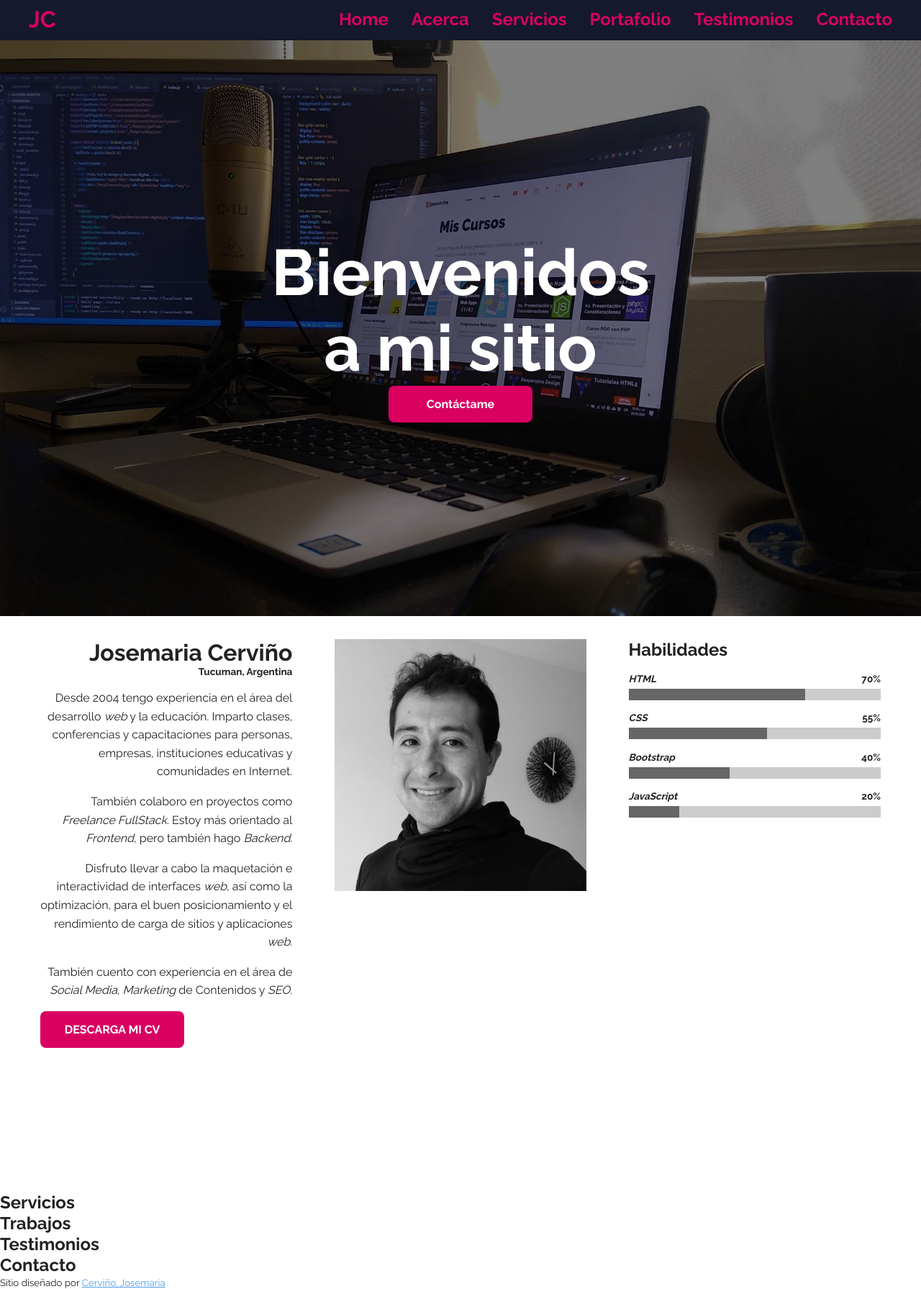
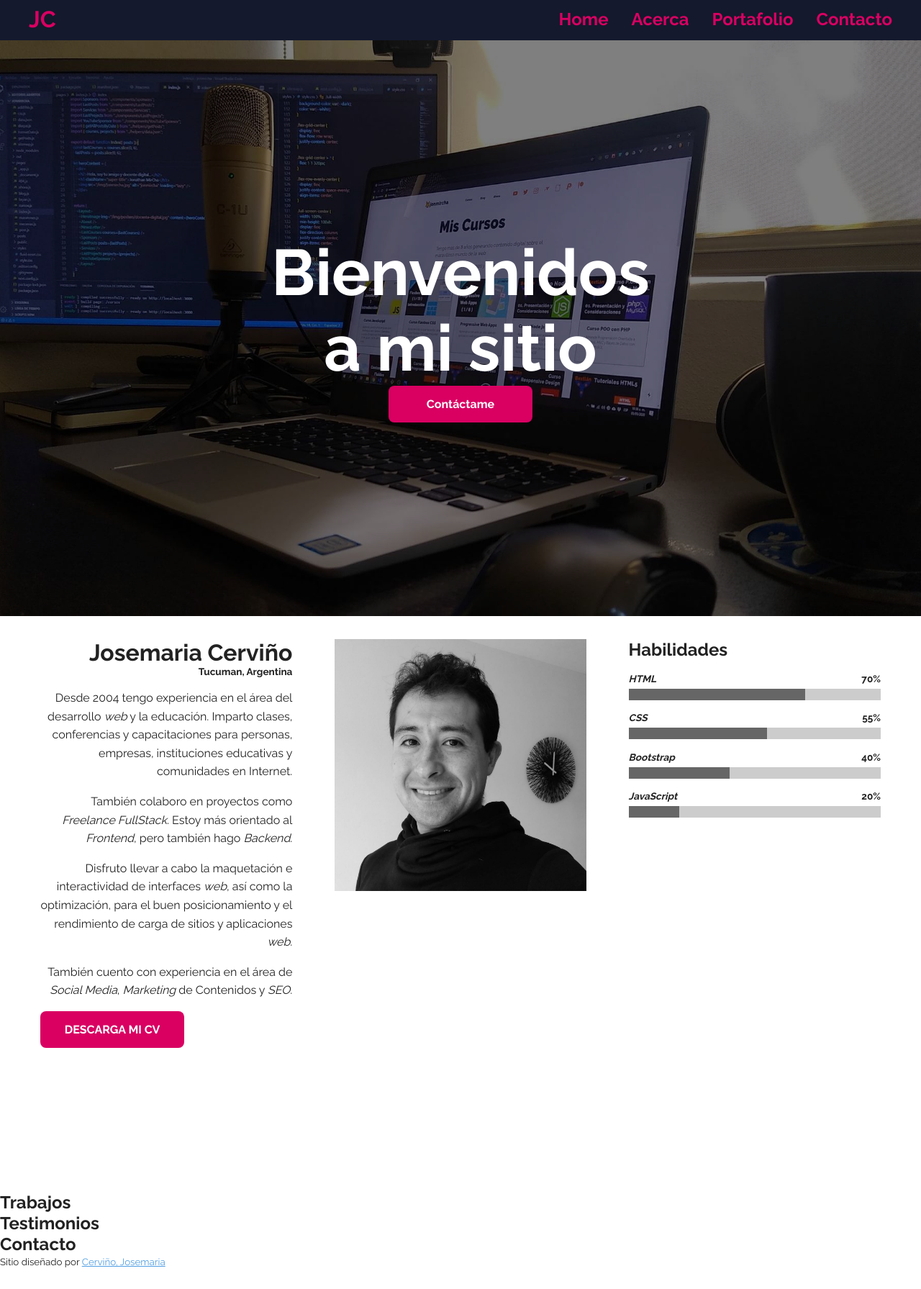
Before and after one commit to josemariacervino/Portfolio-CV, a plain HTML site: page index.html in a window 1280 px wide. Shown: the whole page at 72% size. After the commit the page ends 1762 px from the top, so only its background shows below. Drawn offline with Linux system fonts and the light colour scheme.

Commit message:
Se eliminaron las secciones de servicios y testimonios

```diff
--- a/index.html
+++ b/index.html
@@ -25,9 +25,7 @@
             <nav class="menu">
                 <a href="#inicio">Home</a>
                 <a href="#acerca">Acerca</a>
-                <a href="#servicios">Servicios</a>
                 <a href="#portafolio">Portafolio</a>
-                <a href="#testimonios">Testimonios</a>
                 <a href="#contacto">Contacto</a>
             </nav>
 
@@ -98,10 +96,6 @@
         </article>
     </section>
 
-    <section id="servicio" class="services">
-        <h2>Servicios</h2>
-    </section>
-
     <section id="portafolio" class="portfolio">
         <h2>Trabajos</h2>
     </section>
```
